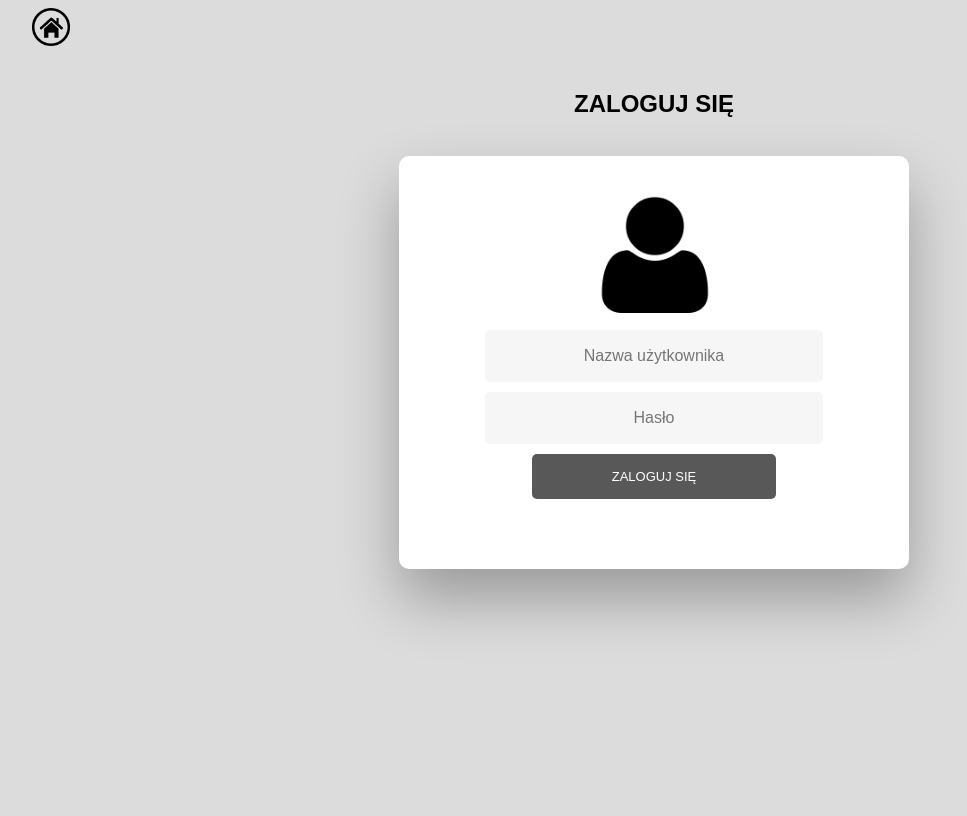
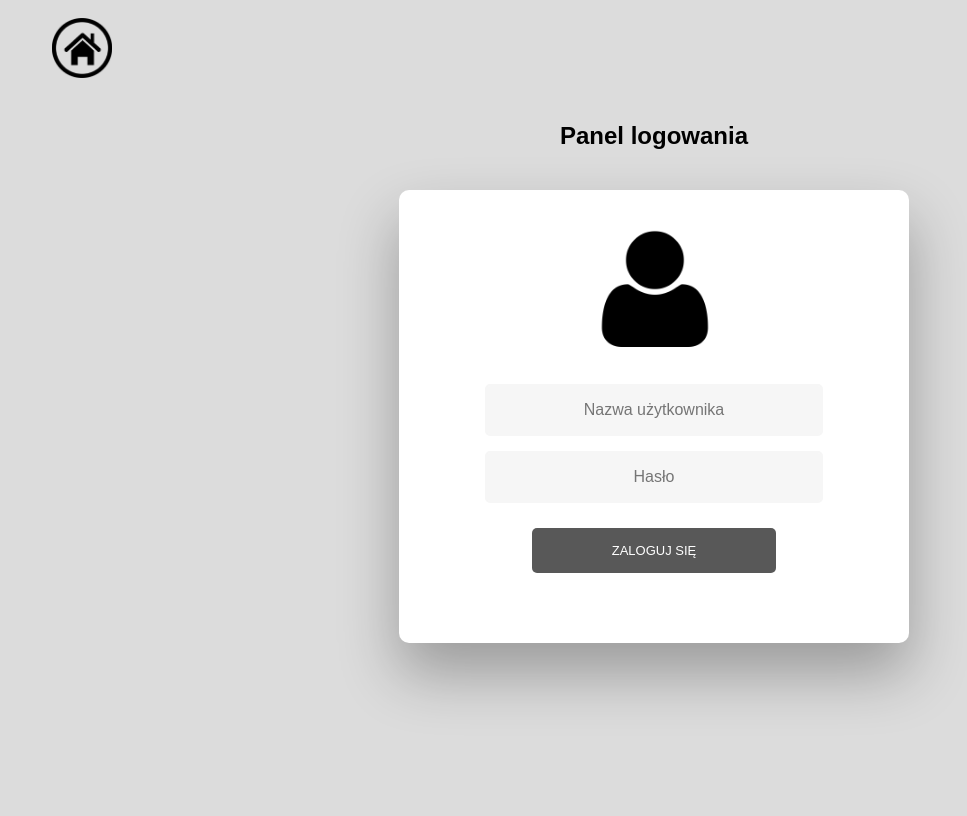
Before and after one commit to KarolinaLewinska/PHP_CRUD_website, a PHP site: page /authentication/login.php in a window 1280 px wide. Shown: the whole page, without its empty margins (6-973 px from the left). Run offline with PHP 8.4, Linux system fonts and the light colour scheme.

Commit message:
login.php update

```diff
--- a/RT Core Company/authentication/login.php
+++ b/RT Core Company/authentication/login.php
@@ -4,27 +4,29 @@
       <meta charset="UTF-8">
       <meta name="viewport" content="width=device-width, initial-scale=1.0">
       <link href="/css/authentication.css" rel="stylesheet">
-      <title>Logowanie</title>
+      <title>Zaloguj się</title>
    </head>
    <body>
-      <div>
+      <div class="row">
          <a href="/index.php">
-            <img src="/images/homepage.png" id="home">
+            <img src="/images/homepage.png" alt="powrót" id="home">
          </a>
       </div>
       <div class="panel">
-         <h2>ZALOGUJ SIĘ </h2><br>
+         <h2>Panel logowania</h2>
          <div id="form">
            <div>
-             <img src="/images/userIcon.png" id="icon" alt="UserIcon"/>
+               <img src="/images/userIcon.png" id="icon" alt="UserIcon"/>
            </div>
-           <form action = "login_script.php" method ="POST" >
+           <form action = "login_script.php" method ="POST">
               <div>
-                <input type="username" id="username" name="username" placeholder="Nazwa użytkownika">
+                  <input type="username" id="username" name="username" placeholder="Nazwa użytkownika">
               </div>
               <div>
-                  <input type="password" id="password"  name="password" placeholder="Hasło" ><br/>
-                  <input type="submit" value="Zaloguj się"/>
+                  <input type="password" id="password" name="password" placeholder="Hasło">
+               </div>
+               <div>
+                  <input type="submit" id="submit" value="Zaloguj się"/>
                </div>
            </form>
          </div>
--- a/RT Core Company/css/authentication.css
+++ b/RT Core Company/css/authentication.css
@@ -3,8 +3,13 @@ html {
 }
 a:link, a:visited {
   padding: 20px;
-  margin:10px;
+  margin: 10px;
   list-style-type: none;
+}
+#back {
+  list-style-type: none;
+  padding: 20px;
+  margin: 10px;
 }
 body {
   font-family: sans-serif;
@@ -29,7 +34,7 @@ body {
   text-align: center;
 }
 input[type=submit] {
-  background-color:#585858;
+  background-color: #585858;
   border: none;
   color: white;
   padding: 15px 80px;
@@ -65,13 +70,25 @@ input[type=text]:placeholder {
   color: grey;
 }
 #icon {
-  width:30%;
+  width: 30%;
+  margin-bottom: 20px;
 }
 #home {
-  width:3%;
+  width: 60px;
+  margin-top: 10px;
+  margin-left: 20px;
 }
 .error {
   color:red;
+  margin-top: 10px;
+  margin-bottom: 10px;
+}
+h2 {
+  margin-bottom: 40px;
+}
+#submit {
+  margin-top:20px;
+}
+#password {
   margin-top:10px;
-  margin-bottom:10px;
 }
--- a/RT Core Company/index.php
+++ b/RT Core Company/index.php
@@ -70,7 +70,7 @@
         <div>
             <footer class="page-footer  py-2 text-black-50" style="position:fixed; left:0; bottom:0; width: 100%; background-color:#B5BEC6">
                 <div class="container text-center">
-                    <p class="font-weight-bold">Copyright &copy; RT Core Company 2021 All Rights Reserved</p>
+                    <p class="font-weight-bold mt-2">Copyright &copy; RT Core Company 2021 All Rights Reserved</p>
                 </div>
             </footer>
         </div>
```
